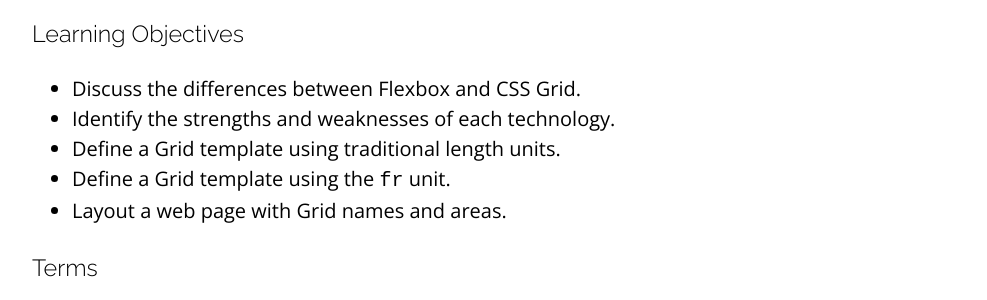
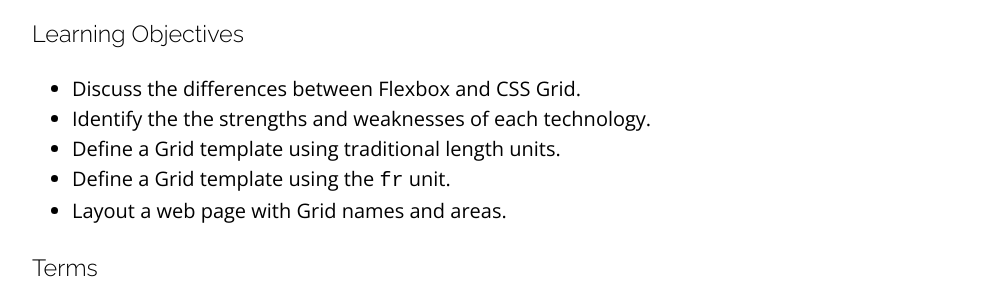
Before and after one commit to sait-wbdv/winter-2021, a Jekyll site: the page built from _posts/2021-01-28-grid-fundamentals.md, in a window 1280 px wide and 900 px high, scrolled down 1627 px. Shown: the part 155-455 px from the top of the window, without its empty margins (96-1083 px from the left). Built offline with Jekyll 4.4.1, drawn with Linux system fonts in a browser that asks for light colours; nearby versions of some CDN libraries.

Commit message:
reversed change

```diff
--- a/_posts/2021-01-28-grid-fundamentals.md
+++ b/_posts/2021-01-28-grid-fundamentals.md
@@ -44,7 +44,7 @@ categories: cpnt260
 ## Lecture/Live code
 ### Learning Objectives
 - Discuss the differences between Flexbox and CSS Grid.
-- Identify the strengths and weaknesses of each technology.
+- Identify the the strengths and weaknesses of each technology.
 - Define a Grid template using traditional length units.
 - Define a Grid template using the `fr` unit.
 - Layout a web page with Grid names and areas.
```
